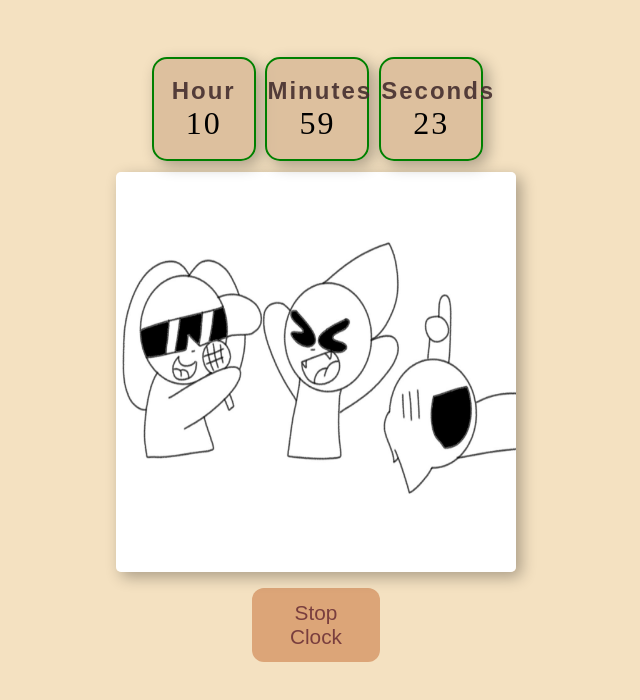
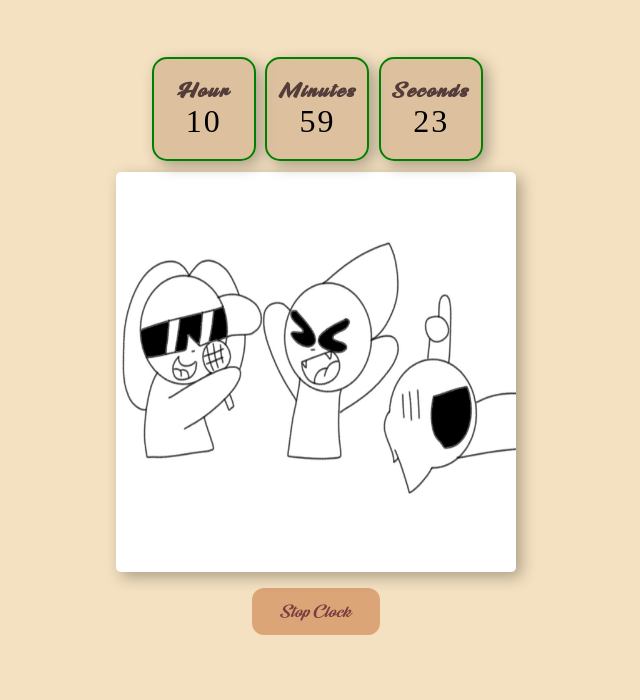
Before and after one commit to namisha234/Projects, a plain HTML site: page clock/clock.html in a window 1280 px wide. Shown: the whole page, without its empty margins (324-964 px from the left). Drawn offline with Linux system fonts and the light colour scheme; the site is published under a folder, as on GitHub Pages, so addresses that start at the root find nothing; no server answers.

Commit message:
Add files via upload

```diff
--- a/clock/clock.css
+++ b/clock/clock.css
@@ -1,6 +1,6 @@
 @font-face {
     font-family: 'Rooster';
-    src: url('/clock/font/ROOSTER PERSONAL USE.ttf') format('truetype');
+    src: url('./font/ROOSTER PERSONAL USE.ttf') format('truetype');
 }
 
 body{
```
